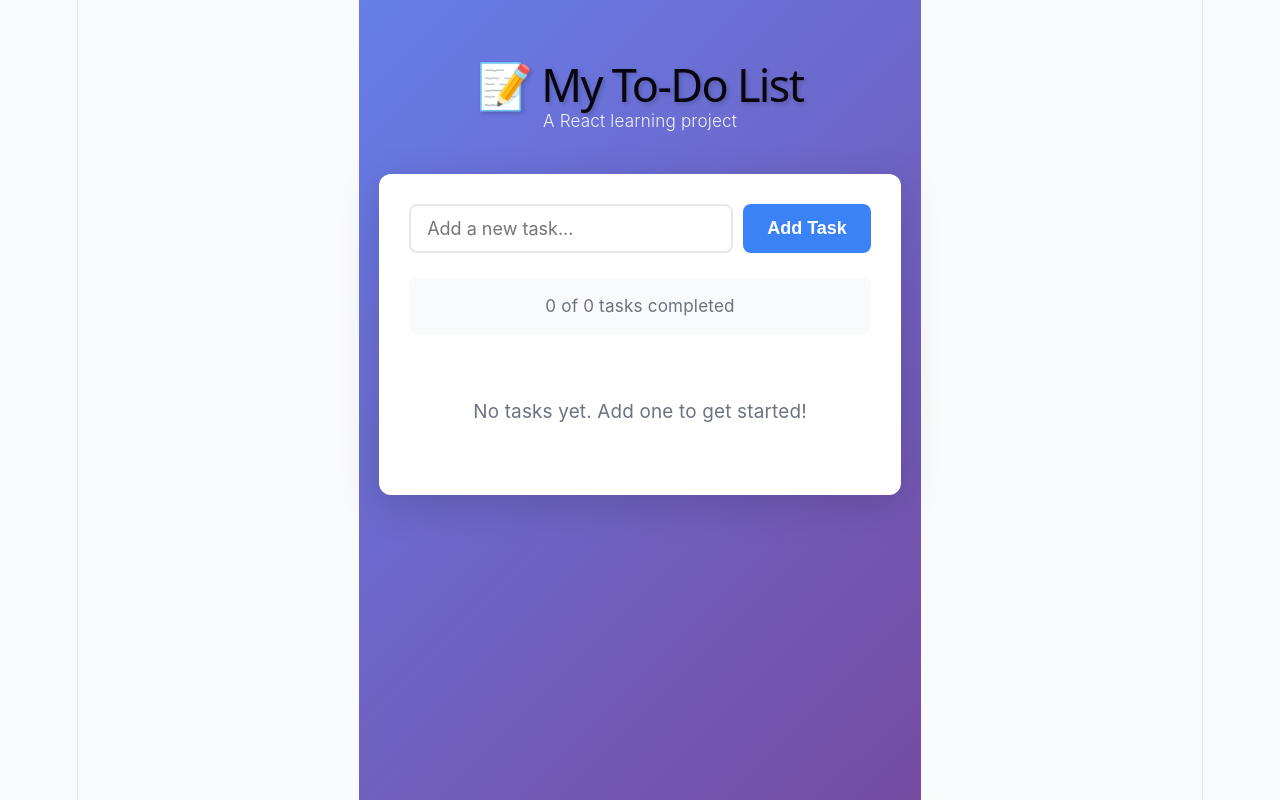
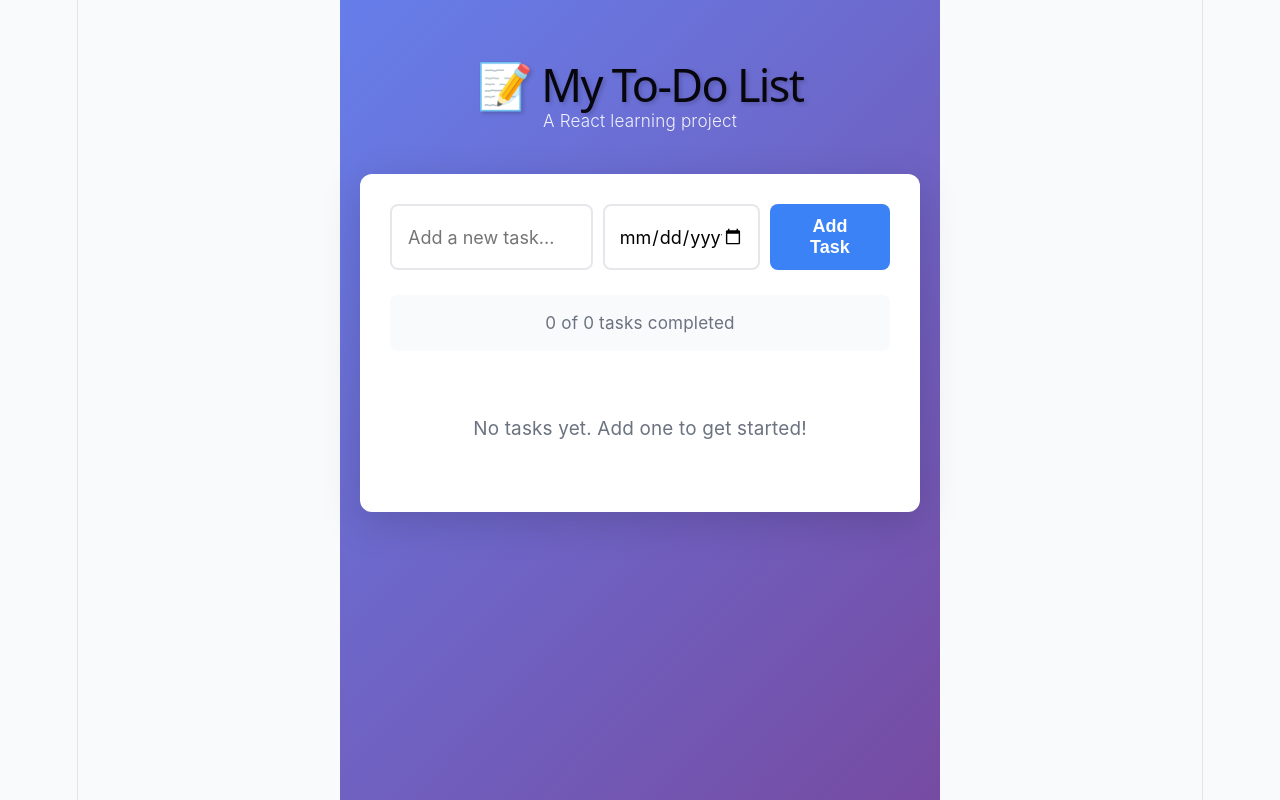
Before and after one commit to jkqp/React, a React (Vite) app in the folder Todo/: page / in a window 1280 px wide. Built offline with nearby package versions, Linux system fonts and the light colour scheme.

Commit message:
Dev Work - Task 4 Compleated Nice to see how easy it is to implement a calendar feature in react

```diff
--- a/Todo/src/App.css
+++ b/Todo/src/App.css
@@ -67,13 +67,31 @@ main {
 }
 
 .todo-input {
-  flex: 1;
+  flex: 1 1 220px;
+  min-width: 180px;
   padding: 12px 16px;
   border: 2px solid var(--border-color);
   border-radius: 8px;
   font-size: 1em;
   font-family: inherit;
   transition: border-color 0.3s ease;
+}
+
+.date-input {
+  width: 170px;
+  min-width: 150px;
+  padding: 12px 14px;
+  border: 2px solid var(--border-color);
+  border-radius: 8px;
+  font-size: 1em;
+  font-family: inherit;
+  transition: border-color 0.3s ease;
+}
+
+.date-input:focus {
+  outline: none;
+  border-color: var(--primary-color);
+  box-shadow: 0 0 0 3px rgba(59, 130, 246, 0.1);
 }
 
 .todo-input:focus {
@@ -158,6 +176,19 @@ main {
   border: 2px solid var(--border-color);
   border-radius: 8px;
   transition: all 0.3s ease;
+}
+
+.todo-text-group {
+  display: flex;
+  flex-direction: column;
+  align-items: flex-start;
+  flex: 1;
+  gap: 4px;
+}
+
+.todo-due-date {
+  font-size: 0.9em;
+  color: var(--text-secondary);
 }
 
 .todo-item:hover {
--- a/Todo/src/App.jsx
+++ b/Todo/src/App.jsx
@@ -9,6 +9,7 @@ function App() {
     return stored ? JSON.parse(stored) : []
   })
   const [inputValue, setInputValue] = useState('')
+  const [dueDate, setDueDate] = useState('')
   const [editTodo, setEditTodo] = useState(null)
   const [editText, setEditText] = useState('')
 
@@ -24,10 +25,12 @@ function App() {
       id: Date.now(), // Simple unique ID using timestamp
       text: inputValue,
       completed: false,
+      dueDate: dueDate,
     }
 
     setTodos([...todos, newTodo])
     setInputValue('')
+    setDueDate('')
   }
 
   const startEdit = (id, currenttext) => {
@@ -96,6 +99,12 @@ function App() {
             placeholder="Add a new task..."
             className="todo-input"
           />
+          <input
+            type="date"
+            value={dueDate}
+            onChange={(e) => setDueDate(e.target.value)}
+            className="date-input"
+          />
           <button onClick={addTodo} className="add-btn">
             Add Task
           </button>
--- a/Todo/src/components/TodoItem.jsx
+++ b/Todo/src/components/TodoItem.jsx
@@ -30,7 +30,12 @@ export default function TodoItem({
         />
       ) : (
         // Normal mode
-        <span className="todo-text">{todo.text}</span>
+        <div className="todo-text-group">
+          <span className="todo-text">{todo.text}</span>
+          {todo.dueDate && (
+            <span className="todo-due-date">Due {todo.dueDate}</span>
+          )}
+        </div>
       )}
 
       {/* CONDITIONAL: Show normal buttons OR save/cancel buttons */}
```
